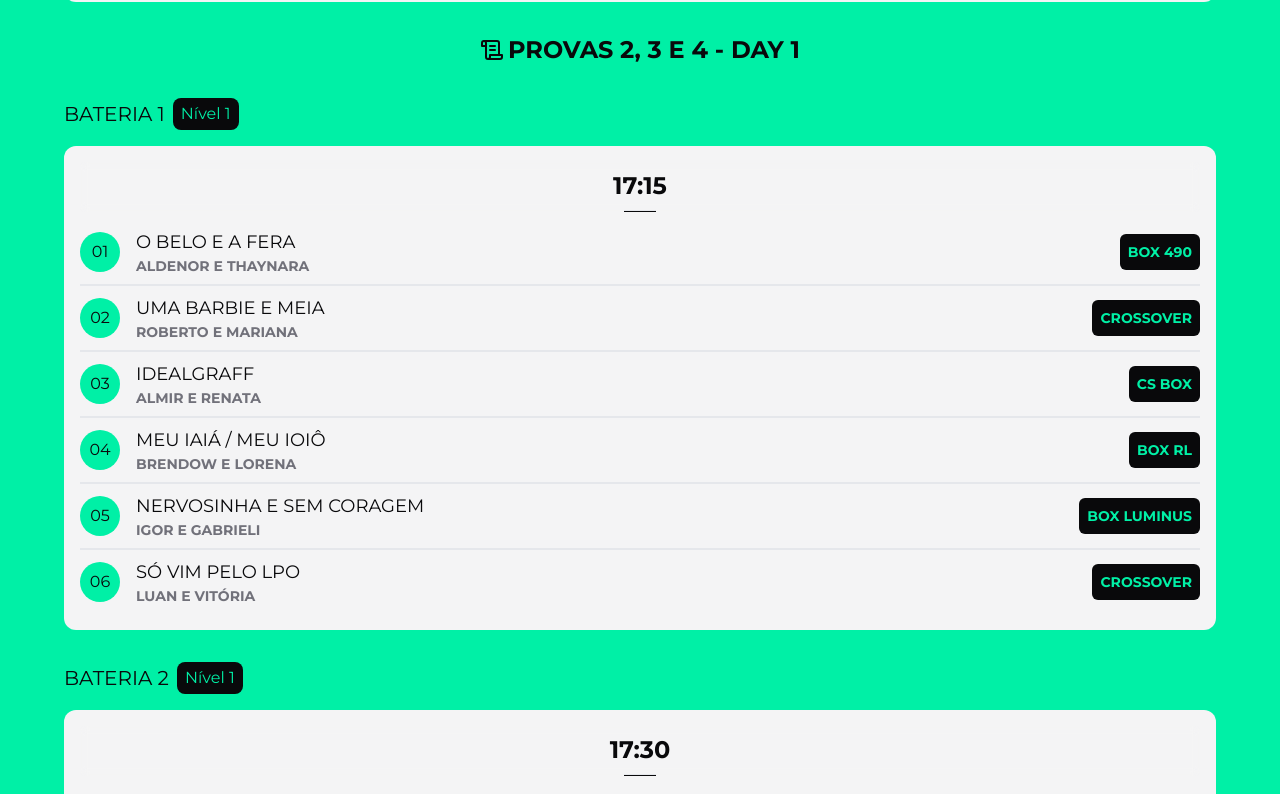
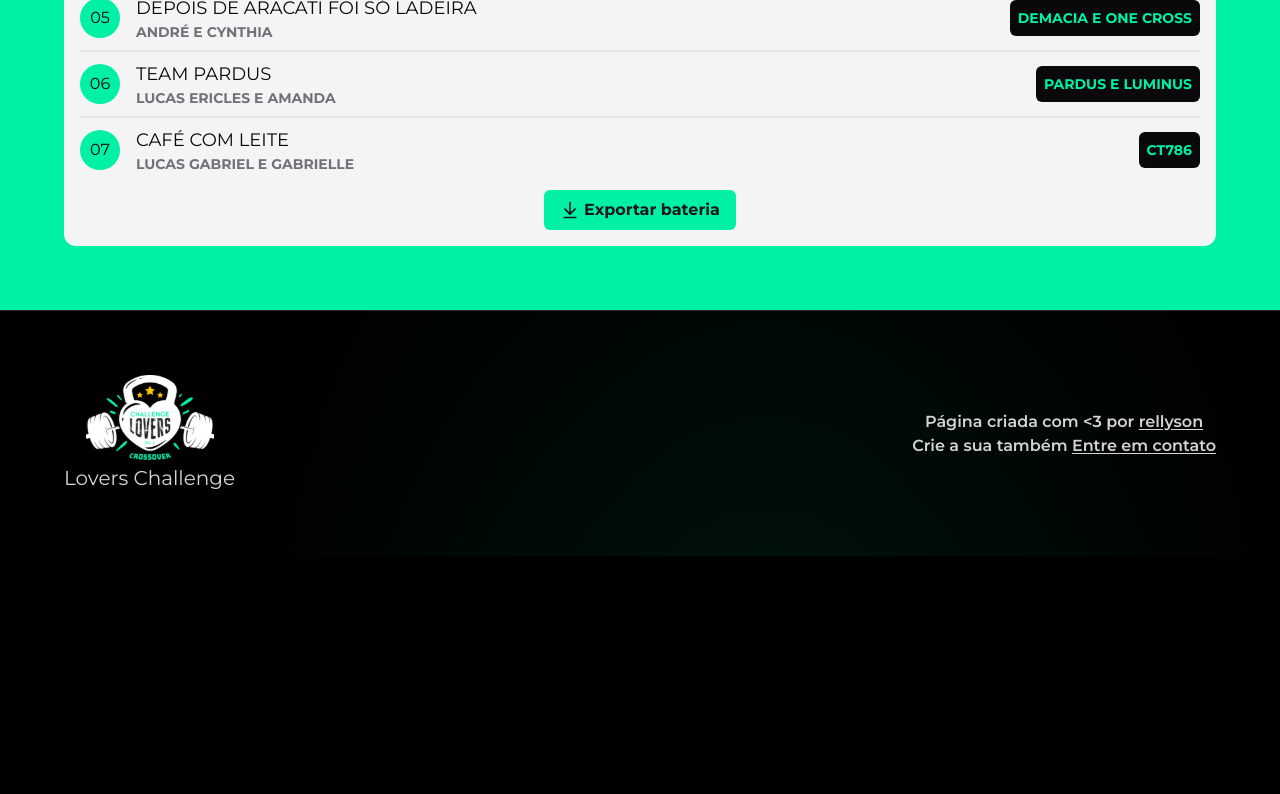
Before and after one commit to Rellyso/loverschallenge, a Next.js app: page /baterias in a window 1280 px wide. Shown: the part 5056-5850 px from the top of the page. After the commit the page ends 5612 px from the top, so only its background shows below. Built offline with nearby package versions, Linux system fonts and the light colour scheme.

Commit message:
added export battery as image function

```diff
--- a/package.json
+++ b/package.json
@@ -23,6 +23,7 @@
     "eslint": "8.40.0",
     "eslint-config-next": "13.4.1",
     "framer-motion": "^10.12.10",
+    "html-to-image": "^1.11.11",
     "lucide-react": "^0.220.0",
     "next": "13.4.1",
     "postcss": "8.4.23",
--- /dev/null
+++ b/src/app/baterias/components/BatteryCard.tsx
@@ -0,0 +1,138 @@
+'use client'
+import { useRef } from 'react'
+import { Team } from '../data/batteries'
+import { toPng } from 'html-to-image'
+import clsx from 'clsx'
+import Logo from '@/assets/logo-primary.svg'
+import Image from 'next/image'
+import { Button } from '@/app/components/buttons/Button'
+import { ArrowDownToLine, ArrowRightLeft } from 'lucide-react'
+
+interface BatteryCardProps {
+  times: string[]
+  battery: number
+  teams: Team[]
+}
+
+export function BatteryCard({ teams, times, battery }: BatteryCardProps) {
+  const cardRef = useRef(null)
+
+  async function downloadBattery() {
+    if (!cardRef.current) return
+    const dataUrl = await toPng(cardRef.current, {
+      pixelRatio: 3,
+    })
+
+    // download
+    const link = document.createElement('a')
+    link.download = `day-one#battery${battery}.png`
+    link.href = dataUrl
+    link.click()
+  }
+
+  return (
+    <div className="relative flex w-full flex-col items-center rounded-xl bg-zinc-100 p-4">
+      <div className="sticky top-0 mb-2 flex w-full justify-center gap-2 pt-2 backdrop-blur-sm">
+        {times.map((time, i) => (
+          <div className="flex items-center gap-2" key={time}>
+            {i !== 0 && <ArrowRightLeft className="w-4 text-zinc-950" />}
+
+            <div className={clsx('flex flex-col items-center gap-2')}>
+              <span className="text-2xl font-bold">{time}</span>
+              <hr className="h-[2px] w-8 bg-zinc-950" />
+            </div>
+          </div>
+        ))}
+      </div>
+      <div className="flex w-full flex-col">
+        {teams.map((team) => {
+          return (
+            <div
+              key={team.id}
+              className="flex items-center gap-4 border-b-2 py-2 leading-tight last:border-b-0 sm:flex-nowrap"
+            >
+              <span className="flex h-8 w-8 flex-col items-center justify-center rounded-full bg-primary p-2 text-sm leading-none sm:h-10 sm:w-10 sm:text-base">
+                0{team.lane}
+              </span>
+              <div className="flex flex-col leading-tight">
+                <h4 className="text-base uppercase text-zinc-950 sm:text-lg">
+                  {team.name}
+                </h4>
+                <p className="text-xs font-bold uppercase text-zinc-500 sm:text-sm">
+                  {team.athletes[0]} e {team.athletes[1]}
+                </p>
+              </div>
+
+              <span className="ml-auto flex flex-col rounded-md bg-zinc-950 p-2 text-xs font-bold uppercase leading-tight text-primary sm:text-sm">
+                {team.box}
+              </span>
+            </div>
+          )
+        })}
+      </div>
+
+      <Button onClick={downloadBattery} className="mt-2">
+        <ArrowDownToLine className="h-5 w-5" />
+        Exportar bateria
+      </Button>
+
+      {/* download section */}
+      <div className={clsx('absolute -right-full ', 'h-0 w-0 overflow-hidden')}>
+        <div
+          ref={cardRef}
+          className="bg-green flex w-[1080px] flex-col items-center justify-center gap-4 bg-primary bg-textGreen bg-bottom bg-repeat-x px-10 py-8"
+        >
+          <span className="flex items-center gap-2 text-2xl">
+            <Image src={Logo} alt="Logo lovers Challenge" className="w-24" />
+            Bateria <b>#{battery}</b>
+          </span>
+
+          <div className="flex w-full flex-col items-center rounded-xl bg-zinc-100 p-4 ">
+            <div className="sticky top-0 mb-2 flex w-full justify-center gap-4 pt-2 backdrop-blur-sm">
+              {times.map((time, i) => (
+                <div
+                  className={clsx('flex flex-col items-center gap-2')}
+                  key={time}
+                >
+                  <div className="flex flex-col items-center">
+                    <span className="flex h-6 w-6 items-center justify-center rounded-full bg-primary text-sm font-semibold leading-none">
+                      {i + 1}
+                    </span>
+                    <span className="text-2xl font-bold">{time}</span>
+                  </div>
+                  <hr className="h-[2px] w-8 bg-zinc-950" />
+                </div>
+              ))}
+            </div>
+            <div className="flex w-full flex-col">
+              {teams.map((team) => {
+                return (
+                  <div
+                    key={team.id}
+                    className="flex items-center gap-4 border-b-2 py-2 leading-tight last:border-b-0 sm:flex-nowrap"
+                  >
+                    <span className="flex h-8 w-8 flex-col items-center justify-center rounded-full bg-primary p-2 text-sm leading-none sm:h-10 sm:w-10 sm:text-base">
+                      0{team.lane}
+                    </span>
+                    <div className="flex flex-col leading-tight">
+                      <h4 className="text-base uppercase text-zinc-950 sm:text-lg">
+                        {team.name}
+                      </h4>
+                      <p className="text-xs font-bold uppercase text-zinc-500 sm:text-sm">
+                        {team.athletes[0]} e {team.athletes[1]}
+                      </p>
+                    </div>
+
+                    <span className="ml-auto flex w-40 flex-col rounded-md bg-zinc-950 p-2 text-center text-xs font-bold uppercase leading-tight text-primary sm:text-sm">
+                      {team.box}
+                    </span>
+                  </div>
+                )
+              })}
+            </div>
+          </div>
+        </div>
+      </div>
+    </div>
+  )
+}
--- a/src/app/baterias/data/batteries.ts
+++ b/src/app/baterias/data/batteries.ts
@@ -1,7 +1,7 @@
 import { Wod } from '../../(homepage)/components/WodsSection'
 import wods from '../../(homepage)/data/wods.json'
 
-interface Team {
+export interface Team {
   id: number
   name: string
   box: string
@@ -558,3 +558,48 @@ export const wodBatteries = [
     ],
   },
 ]
+
+export const batteriesDayOne = [
+  {
+    level: 1,
+    battery: 1,
+    times: ['15:30', '17:15', '19:15'],
+    teams: getTeamsByBattery(1),
+  },
+  {
+    level: 1,
+    battery: 2,
+    times: ['15:43', '17:30', '19:30'],
+    teams: getTeamsByBattery(2),
+  },
+  {
+    level: 1,
+    battery: 3,
+    times: ['15:56', '17:45', '19:45'],
+    teams: getTeamsByBattery(3),
+  },
+  {
+    level: 1,
+    battery: 4,
+    times: ['15:56', '18:00', '20:00'],
+    teams: getTeamsByBattery(4),
+  },
+  {
+    level: 2,
+    battery: 5,
+    times: ['16:22', '18:15', '20:15'],
+    teams: getTeamsByBattery(5),
+  },
+  {
+    level: 2,
+    battery: 6,
+    times: ['16:35', '18:30', '20:30'],
+    teams: getTeamsByBattery(6),
+  },
+  {
+    level: 3,
+    times: ['16:48', '18:45', '20:45'],
+    battery: 7,
+    teams: getTeamsByBattery(7),
+  },
+]
--- a/src/app/baterias/page.tsx
+++ b/src/app/baterias/page.tsx
@@ -1,6 +1,7 @@
 import { Section } from '../components/Section'
-import { CalendarClock, ScrollText } from 'lucide-react'
-import { getWodById, wodBatteries } from './data/batteries'
+import { CalendarClock, Info } from 'lucide-react'
+import { batteriesDayOne } from './data/batteries'
+import { BatteryCard } from './components/BatteryCard'
 
 export default function Schedules() {
   return (
@@ -17,62 +18,36 @@ export default function Schedules() {
         subtitle="Confira o horário das provas do dia 1"
         className="text-zinc-950"
       >
-        {wodBatteries.map(({ wodId, times }) => {
-          const wod = getWodById(wodId)
-
-          return (
-            <div key={`${wodId}`} className="space-y-8">
-              <h2 className="mb-4 mt-8 flex items-center justify-center gap-1 text-xl font-bold uppercase md:text-2xl">
-                <ScrollText />
-                {wod.subtitle} - Day 1
-              </h2>
-
-              {times.map(({ time, teams, level, battery }) => (
-                <div className="space-y-4" key={time}>
+        <div className="space-y-4">
+          <div className="flex items-center justify-center gap-2 rounded-md bg-blue-300 p-4">
+            <Info className="h-8 w-8 text-blue-800" />
+            <span className="text-base leading-relaxed">
+              Ajustamos as baterias para deixar a visualização dos horários mais
+              rápida e prática! <b>Ahhhhh</b>, e agora dá pra{' '}
+              <b>baixar seus horários e compartilhar nas redes</b> 💚😎
+            </span>
+          </div>
+          {batteriesDayOne.map((battery) => (
+            <div key={`${battery.battery}`} className="space-y-8">
+              <div className="space-y-4">
                 <span className="flex items-center gap-2">
-                    <h3 className="text-xl uppercase">Bateria {battery}</h3>
+                  <h3 className="text-xl uppercase">
+                    Bateria {battery.battery}
+                  </h3>
                   <p className="rounded-lg bg-zinc-950 px-2 py-1 text-primary">
-                      Nível {level}
+                    Nível {battery.level}
                   </p>
                 </span>
 
-                  <div className="flex w-full flex-col items-center rounded-xl bg-zinc-100 p-4">
-                    <div className="sticky top-0 mb-2 flex w-full flex-col items-center gap-2 pt-2 backdrop-blur-sm">
-                      <span className="text-2xl font-bold">{time}</span>
-                      <hr className="h-[2px] w-8 bg-zinc-950" />
-                    </div>
-                    <div className="flex w-full flex-col">
-                      {teams.map((team) => {
-                        return (
-                          <div
-                            key={team.id}
-                            className="flex items-center gap-4 border-b-2 py-2 leading-tight last:border-b-0 sm:flex-nowrap"
-                          >
-                            <span className="flex h-8 w-8 flex-col items-center justify-center rounded-full bg-primary p-2 text-sm leading-none sm:h-10 sm:w-10 sm:text-base">
-                              0{team.lane}
-                            </span>
-                            <div className="flex flex-col leading-tight">
-                              <h4 className="text-base uppercase text-zinc-950 sm:text-lg">
-                                {team.name}
-                              </h4>
-                              <p className="text-xs font-bold uppercase text-zinc-500 sm:text-sm">
-                                {team.athletes[0]} e {team.athletes[1]}
-                              </p>
-                            </div>
-
-                            <span className="ml-auto flex flex-col rounded-md bg-zinc-950 p-2 text-xs font-bold uppercase leading-tight text-primary sm:text-sm">
-                              {team.box}
-                            </span>
-                          </div>
-                        )
-                      })}
-                    </div>
+                <BatteryCard
+                  times={battery.times}
+                  teams={battery.teams}
+                  battery={battery.battery}
+                />
               </div>
             </div>
           ))}
         </div>
-          )
-        })}
       </Section>
     </div>
   )
--- a/src/app/classificacao/page.tsx
+++ b/src/app/classificacao/page.tsx
@@ -23,8 +23,8 @@ export default function Schedules() {
       >
         <div className="flex flex-col gap-4">
           {isBeforeDate && (
-            <div className="flex items-center gap-2 rounded-md bg-yellow-300 p-4">
-              <Info className="h-10 w-10 text-yellow-700" />
+            <div className="flex items-center justify-center gap-2 rounded-md bg-yellow-300 p-4">
+              <Info className="h-8 w-8 text-yellow-700" />
               <span className="text-base leading-relaxed">
                 ihhhh... ainda não tá em tempo hein?! Mas só porque você veio
                 até aqui, vamos deixar vc dar uma espiadinha no leadboard 👀
```
Also changed, not shown: 1 other file (tests, documents, lock files or other folders). Lines whose indentation alone changed are shown as unchanged.
